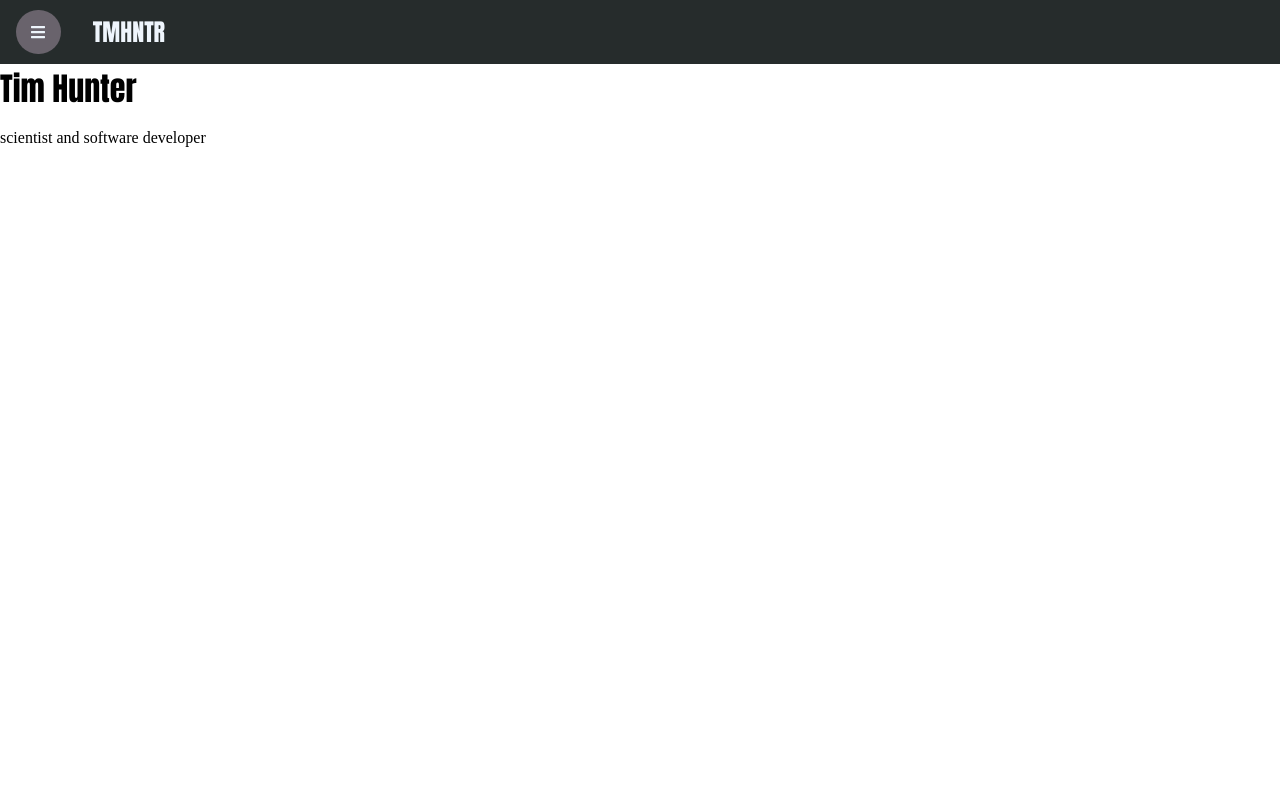
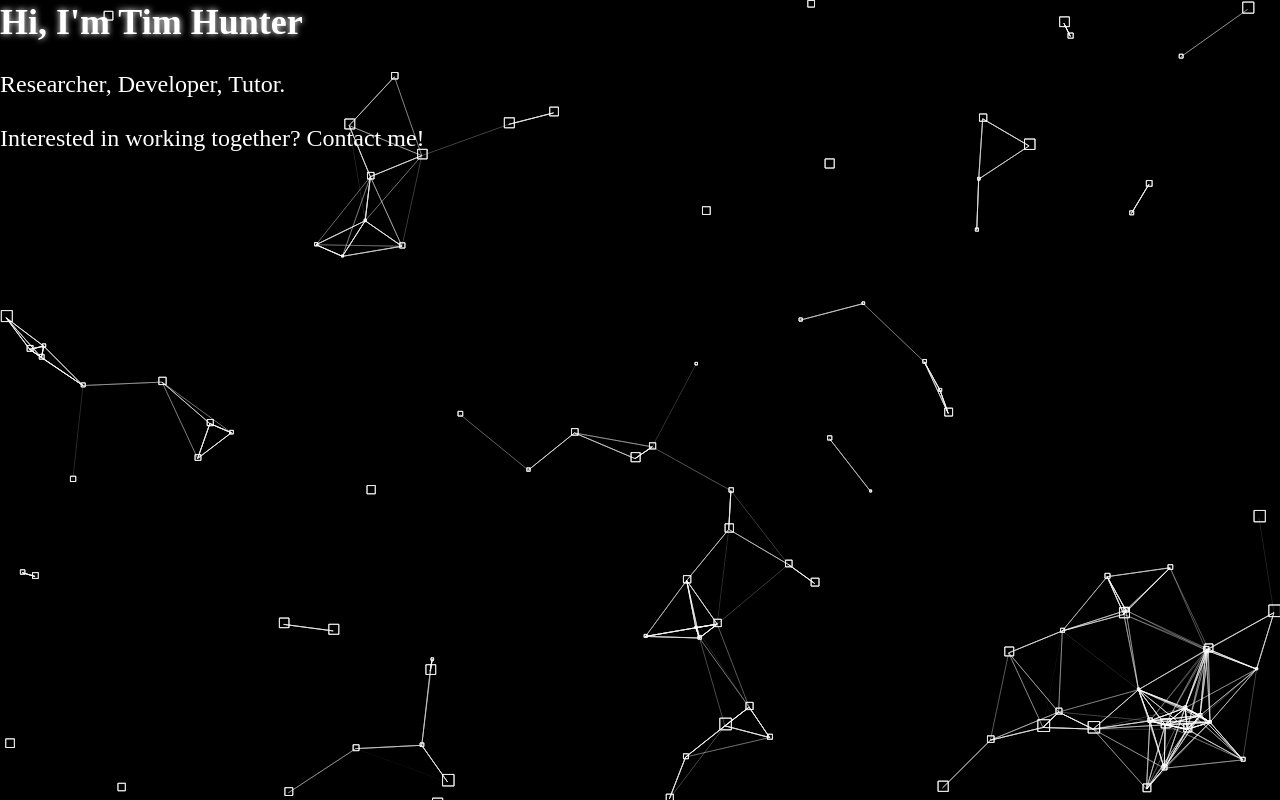
Before and after one commit to tmhntr/tmhntr-website, a Next.js app: page / in a window 1280 px wide. Shown: the top 800 px of the page. Built offline with nearby package versions, Linux system fonts and the light colour scheme.

Commit message:
Add particles

```diff
--- a/package.json
+++ b/package.json
@@ -9,10 +9,11 @@
   },
   "dependencies": {
     "babel-plugin-macros": "^3.1.0",
-    "next": "12.0.8",
+    "next": "^12.1.0",
     "react": "17.0.2",
     "react-dom": "17.0.2",
     "react-icons": "^4.3.1",
+    "react-tsparticles": "^1.42.2",
     "rsuite": "^5.6.0"
   },
   "devDependencies": {
--- a/pages/index.js
+++ b/pages/index.js
@@ -2,8 +2,120 @@ import Head from "next/head";
 import Image from "next/image";
 import Layout from "../components/layout";
 import styles from "../styles/Home.module.css";
+import Particles from "react-tsparticles";
 
 export default function Home() {
+  const particleOptions = {
+    background: {
+      color: {
+        value: "#000",
+      },
+      opacity: 0,
+    },
+    fullScreen: true,
+    particles: {
+      color: {
+        value: "#ffffff",
+      },
+      opacity: {
+        value: 0,
+        random: false,
+      },
+      shape: {
+        type: "polygon",
+        polygon: {
+          sides: 4,
+          fill: false,
+          closed: true,
+        },
+      },
+      number: {
+        value: 80,
+        density: {
+          enable: true,
+          area: 800,
+        },
+      },
+      stroke: {
+        width: 1,
+        color: "#ffffff",
+        opacity: 0.4,
+      },
+      size: {
+        value: 6,
+        random: true,
+      },
+      lineLinked: {
+        enable: true,
+        distance: 100,
+        color: "#ffffff",
+        opacity: 0.4,
+        width: 1,
+      },
+      move: {
+        enable: true,
+        speed: 2,
+        direction: "none",
+        random: false,
+        straight: false,
+        outMode: "out",
+        bounce: false,
+        gravity: {
+          enable: false,
+          acceleration: 9.0,
+          maxSpeed: 50,
+        },
+        attract: {
+          enable: true,
+          rotate: {
+            x: 600,
+            y: 600,
+          },
+        },
+      },
+    },
+    interactivity: {
+      detect_on: "canvas",
+      events: {
+        onhover: {
+          enable: false,
+          mode: "grab",
+        },
+        onclick: {
+          enable: true,
+          mode: "push",
+        },
+        resize: true,
+      },
+      modes: {
+        grab: {
+          distance: 400,
+          lineLinked: {
+            opacity: 1,
+          },
+        },
+        bubble: {
+          distance: 400,
+          size: 40,
+          duration: 2,
+          opacity: 8,
+          speed: 3,
+        },
+        repulse: {
+          distance: 200,
+          duration: 0.4,
+        },
+        push: {
+          particlesNb: 4,
+        },
+        remove: {
+          particlesNb: 2,
+        },
+      },
+    },
+    retinaDetect: false,
+  };
+
   return (
     <>
       <Head>
@@ -11,10 +123,30 @@ export default function Home() {
         <meta name="description" content="A portfolio page by Tim Hunter" />
         <link rel="icon" href="/favicon.ico" />
       </Head>
-      <Layout>
+      <Particles className="particles" options={particleOptions} />
+      <div className="page-about page">
+        <div className="hero">
+          <h1>Hi, I'm Tim Hunter</h1>
+          <p>Researcher, Developer, Tutor.</p>
+          <p> Interested in working together? Contact me!</p>
+        </div>
+      </div>
+      <div className="page-research page">
         <h1>Tim Hunter</h1>
         <p>scientist and software developer</p>
-      </Layout>
+      </div>
+      <div className="page-development page">
+        <h1>Tim Hunter</h1>
+        <p>scientist and software developer</p>
+      </div>
+      <div className="page-tutoring page">
+        <h1>Tim Hunter</h1>
+        <p>scientist and software developer</p>
+      </div>
+      <div className="page-contact page">
+        <h1>Tim Hunter</h1>
+        <p>scientist and software developer</p>
+      </div>
     </>
   );
 }
--- a/styles/globals.css
+++ b/styles/globals.css
@@ -44,9 +44,54 @@ a {
 
 * {
   box-sizing: border-box;
+  z-index: 1;
 }
 
-section {
+.particles {
+  position: fixed;
+  width: 100%;
+  z-index: 0;
+}
+.page {
+  width: 100vw;
+  height: 100vh;
+  z-index: -1;
+}
+
+.page-about {
+  background-color: black;
+}
+
+.hero h1 {
+  font-family: "Orbitron";
+  font-style: normal;
+  font-weight: 700;
+  font-size: 36px;
+  line-height: 45px;
+  display: flex;
+  align-items: center;
+
+  color: #ffffff;
+
+  text-shadow: 0px 0px 6px #ffffff;
+}
+
+.hero p {
+  font-family: "Oxygen";
+  font-style: normal;
+  font-weight: 400;
+  font-size: 24px;
+  line-height: 30px;
+  display: flex;
+  align-items: center;
+
+  color: #ffffff;
+}
+.page-research {
+  background-color: blue;
+}
+
+.page section {
   padding: 3rem;
 }
 
```
Also changed, not shown: 1 other file (tests, documents, lock files or other folders).
